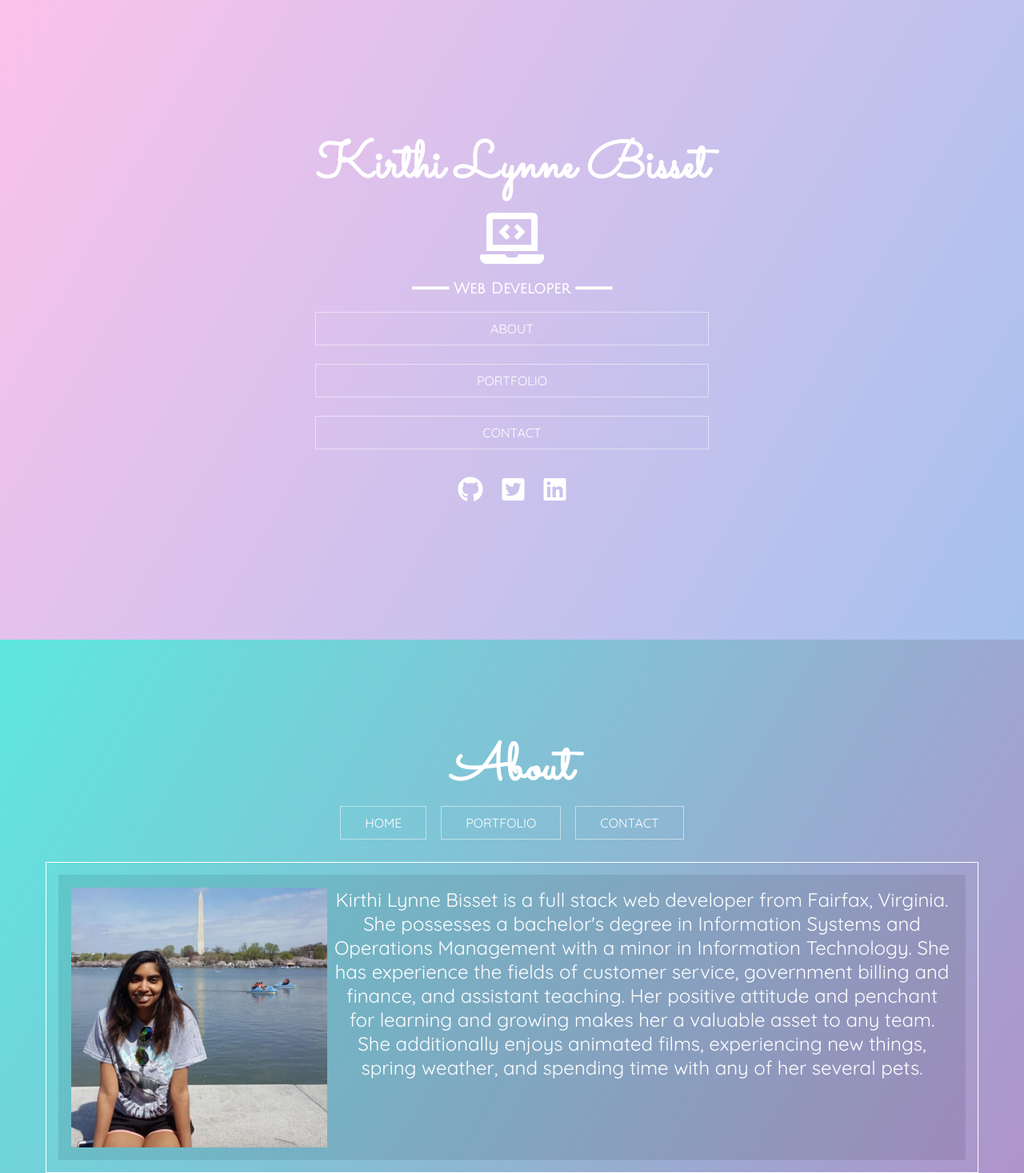
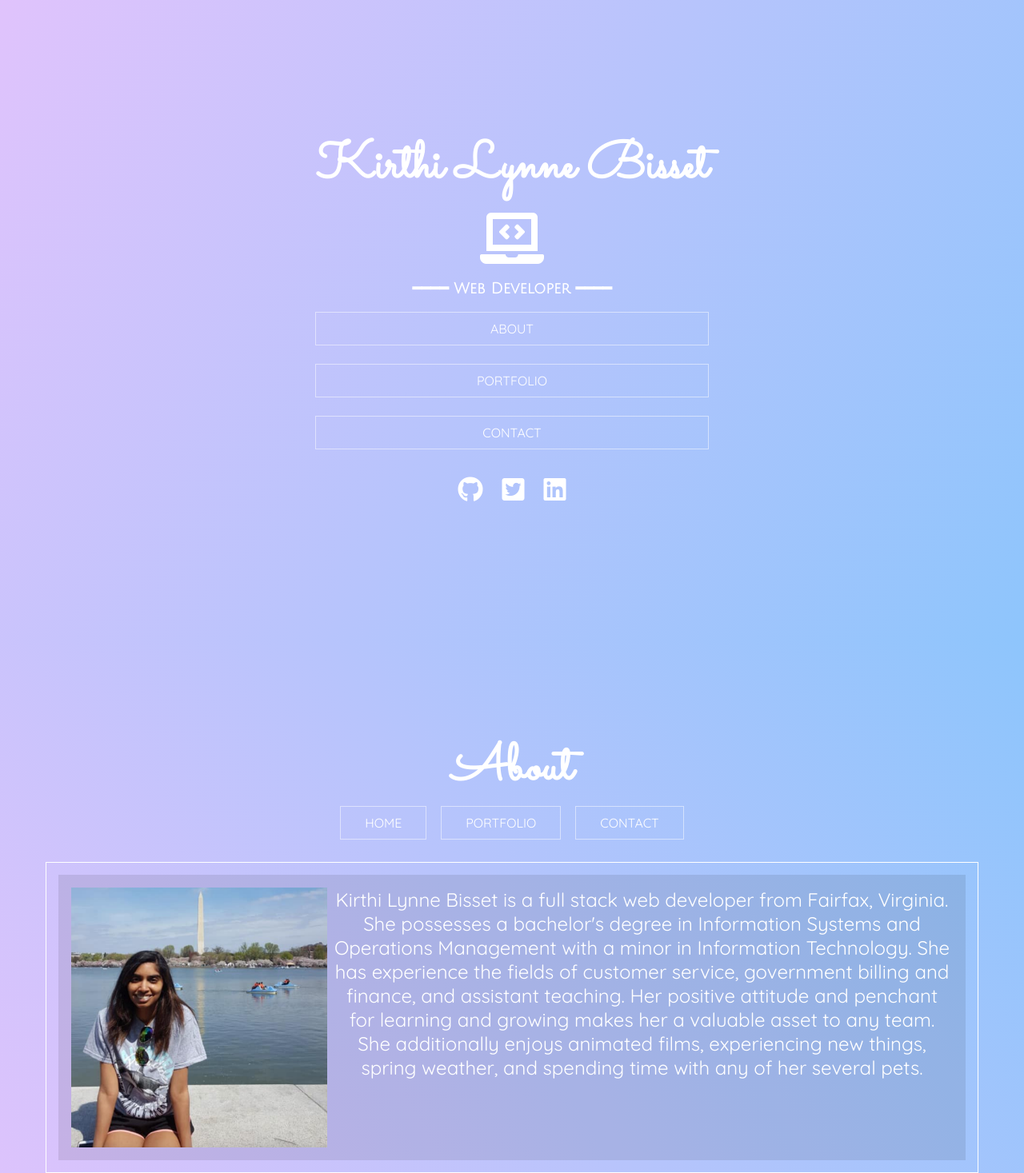
Before and after one commit to kirthilynne/portfolio, a plain HTML site: page index.html in a window 1280 px wide. Shown: the top 1467 px of the page at 80% size. Drawn offline with nearby package versions, Linux system fonts and the light colour scheme; a web font is replaced by a local one.

Commit message:
background update

```diff
--- a/style.css
+++ b/style.css
@@ -85,9 +85,9 @@ i {
 /* HOME SECTION */
 
 section#home {
-    background-image: linear-gradient(120deg, #fbc2eb 0%, #a6c1ee 100%);
+    /* background-image: linear-gradient(120deg, #fbc2eb 0%, #a6c1ee 100%);   */
+    background: linear-gradient(120deg, #e0c3fc 0%, #8ec5fc 100%);
     text-align: center;
-    /* display: flex;  */
 }
 
 #home-title {
@@ -112,7 +112,8 @@ section#home .btn {
 /* ABOUT SECTION */
 
 section#about {
-    background-image: linear-gradient(120deg, #5ee7df 0%, #b490ca 100%);
+    /* background-image: linear-gradient(-120deg, #a6c1ee 0%, #fbc2eb 100%);   */
+    background: linear-gradient(-120deg, #8ec5fc  0%,#e0c3fc 100%);
 }
 
 section#about .buttons {
@@ -150,6 +151,7 @@ section#about .btn {
 
 section#work {
     flex-direction: column;
+    /* background-image: linear-gradient(120deg, #fbc2eb 0%, #a6c1ee 100%);   */
     background: linear-gradient(120deg, #e0c3fc 0%, #8ec5fc 100%);
 }
 
@@ -207,7 +209,8 @@ section#work .btn {
 /* WORK SECTION */
 
 section#contact {
-    background-image: linear-gradient(120deg, #89f7fe 0%, #66a6ff 100%);
+    /* background-image: linear-gradient(-120deg, #a6c1ee 0%, #fbc2eb 100%);   */
+    background: linear-gradient(-120deg, #8ec5fc  0%,#e0c3fc 100%);
     flex-direction: column;
 }
 
```
